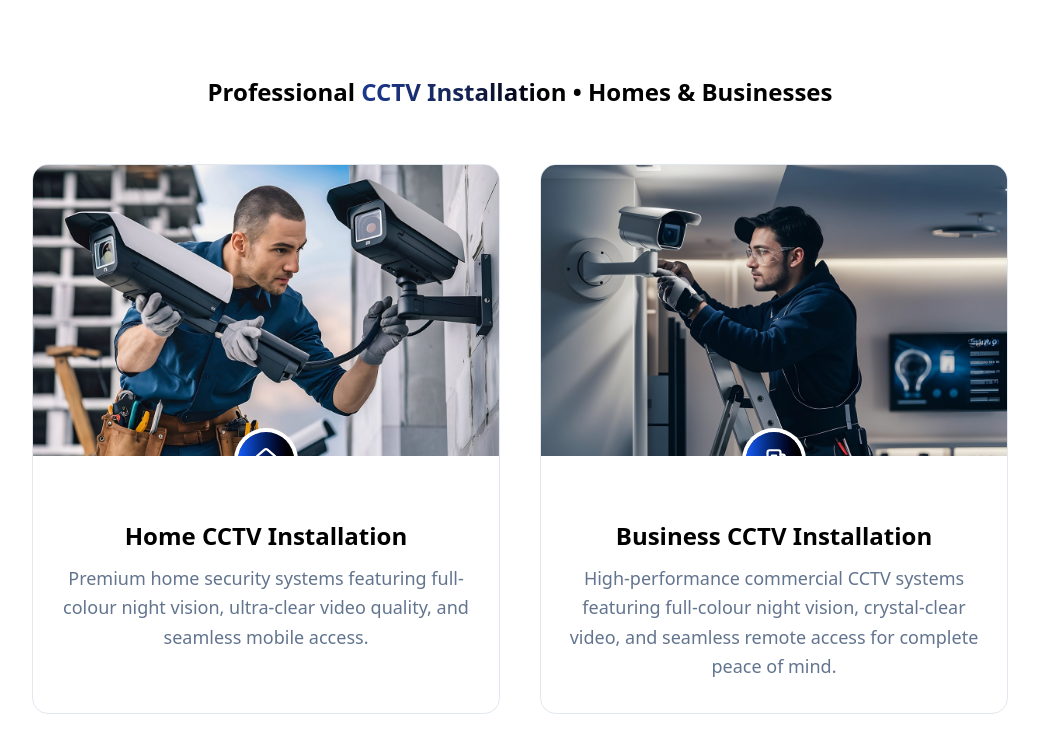
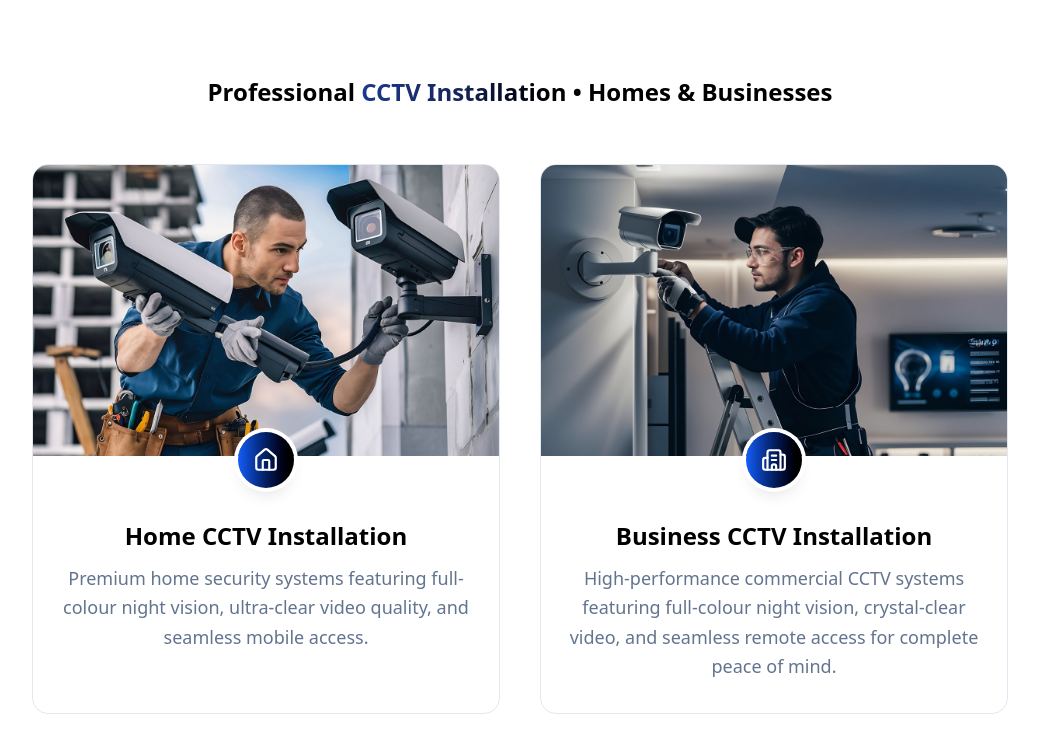
Before and after one commit to husban088/AussieTechSecurity, a Next.js app: page / in a window 1280 px wide. Shown: the part 2000-2753 px from the top of the page, without its empty margins (120-1159 px from the left). Built offline with nearby package versions, Linux system fonts and the light colour scheme; a web font is replaced by a local one.

Commit message:
fix horizontal scroll

```diff
--- a/app/globals.css
+++ b/app/globals.css
@@ -1,19 +1,12 @@
 @import "tailwindcss";
 
 /* ================= FONT (GOLDMAN) ================= */
-
-*,
-*::before,
-*::after {
-  box-sizing: border-box;
-  overflow-x: hidden;
-}
 
 body {
   font-family: "Goldman", system-ui;
   font-weight: 500;
   font-style: normal;
-  overflow-x: hidden;
+  overflow-x: hidden !important;
 }
 
 /* SAFE CLASS */
@@ -25,6 +18,9 @@ body {
 /* 🔥 SMOOTH SCROLL FOR ENTIRE WEBSITE */
 html {
   scroll-behavior: smooth;
+  margin: 0;
+  padding: 0;
+  overflow-x: hidden !important;
 }
 
 /* =========================
```
